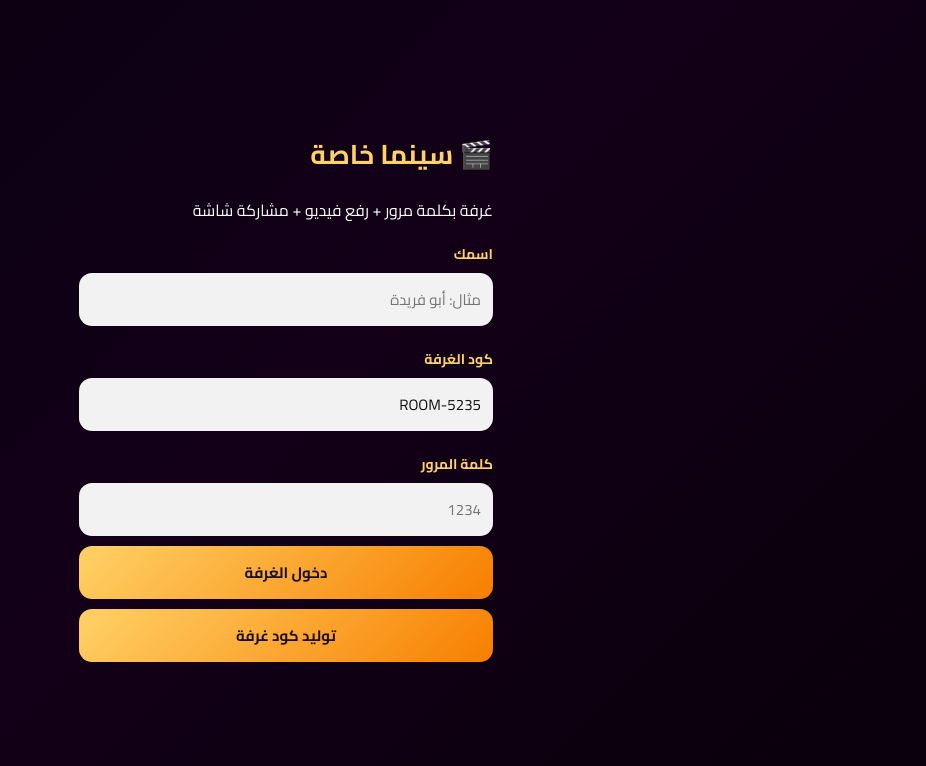
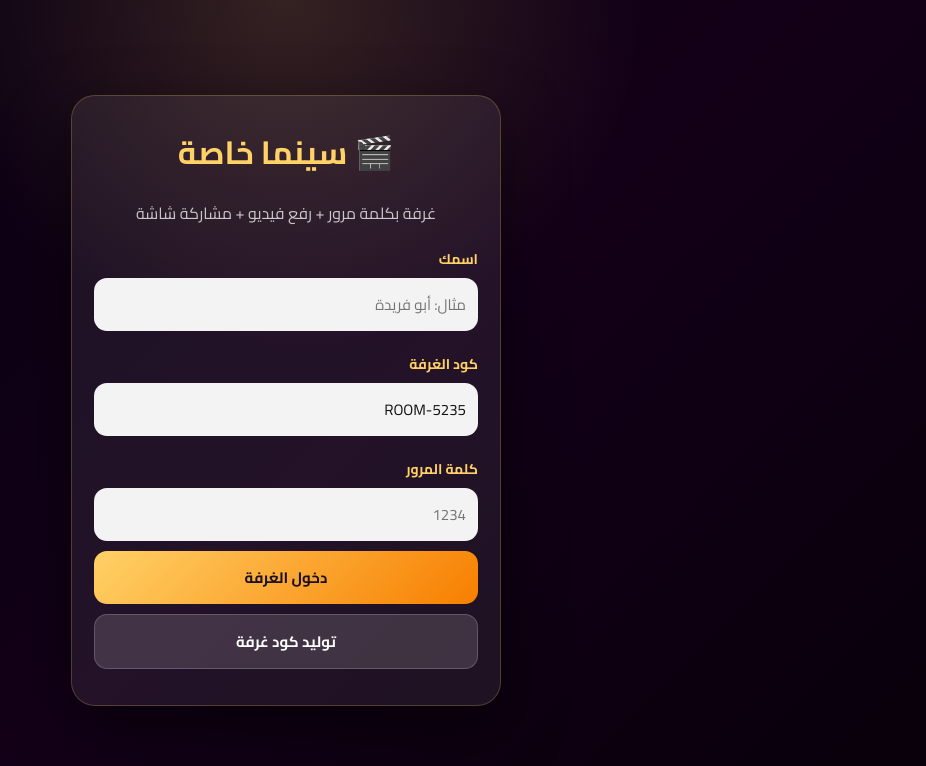
Before and after one commit to mgenidi2401-max/cinema, a website: page public/index.html in a window 1280 px wide. Shown: the top 766 px of the page, without its empty margins (354-1280 px from the left). Drawn offline with nearby package versions, Linux system fonts and the light colour scheme; no server answers.

Commit message:
Update style.css

```diff
--- a/public/style.css
+++ b/public/style.css
@@ -1,199 +1,211 @@
 @import url('https://fonts.googleapis.com/css2?family=Cairo:wght@300;400;600;700;900&display=swap');
 
-*{
-  box-sizing:border-box;
+* { box-sizing: border-box; }
+
+body {
+  margin: 0;
+  min-height: 100vh;
+  font-family: 'Cairo', Tahoma, Arial, sans-serif;
+  color: #fff;
+  background:
+    radial-gradient(circle at top, rgba(255, 209, 102, .18), transparent 35%),
+    linear-gradient(135deg, #130018, #060308 70%);
 }
 
-body{
-  margin:0;
-  min-height:100vh;
-  font-family:'Cairo',Tahoma,Arial,sans-serif;
-  background:
-  radial-gradient(circle at top,rgba(255,209,102,.18),transparent 35%),
-  linear-gradient(135deg,#130018,#060308 70%);
-  color:#fff;
+header {
+  padding: 18px;
+  text-align: center;
+  background: rgba(0,0,0,.35);
+  border-bottom: 1px solid rgba(255,255,255,.12);
 }
 
-header{
-  padding:18px;
-  text-align:center;
-  background:rgba(0,0,0,.35);
-  border-bottom:1px solid rgba(255,255,255,.12);
+header h1 {
+  margin: 0 0 8px;
+  color: #ffd166;
+  font-size: 28px;
 }
 
-h1{
-  margin:0 0 8px;
-  color:#ffd166;
-  font-size:27px;
+.sub { opacity: .82; font-size: 14px; }
+
+.layout {
+  width: min(1260px, 95%);
+  margin: 20px auto;
+  display: grid;
+  grid-template-columns: 365px 1fr;
+  gap: 18px;
 }
 
-.sub{
-  opacity:.85;
-  font-size:14px;
-  line-height:1.7;
+.card, .screen-card {
+  background: rgba(255,255,255,.08);
+  border: 1px solid rgba(255,255,255,.14);
+  border-radius: 22px;
+  padding: 16px;
+  box-shadow: 0 18px 55px rgba(0,0,0,.33);
+  margin-bottom: 16px;
 }
 
-.wrap{
-  width:min(1260px,95%);
-  margin:20px auto;
-  display:grid;
-  grid-template-columns:1fr 365px;
-  gap:18px;
+.screen {
+  min-height: 300px;
+  background: #000;
+  border: 4px solid rgba(255,209,102,.38);
+  border-radius: 18px;
+  overflow: hidden;
+  display: flex;
+  align-items: center;
+  justify-content: center;
 }
 
-.card{
-  background:rgba(255,255,255,.08);
-  border:1px solid rgba(255,255,255,.14);
-  border-radius:22px;
-  padding:16px;
-  box-shadow:0 18px 55px rgba(0,0,0,.33);
+video, iframe {
+  width: 100%;
+  aspect-ratio: 16/9;
+  display: block;
+  background: #000;
+  border: 0;
 }
 
-.screen{
-  background:#000;
-  border:4px solid rgba(255,209,102,.38);
-  border-radius:18px;
-  min-height:300px;
-  overflow:hidden;
-  display:flex;
-  align-items:center;
-  justify-content:center;
+.empty { color: #ccc; text-align: center; padding: 35px; }
+
+h3 { margin-top: 0; color: #fff; }
+
+label {
+  display: block;
+  color: #ffd166;
+  font-weight: bold;
+  margin: 10px 0 6px;
+  font-size: 14px;
 }
 
-video,iframe{
-  width:100%;
-  aspect-ratio:16/9;
-  display:block;
-  border:0;
-  background:#000;
+input, select, button {
+  width: 100%;
+  padding: 12px;
+  border: 0;
+  outline: none;
+  border-radius: 13px;
+  margin-bottom: 10px;
+  font-size: 15px;
+  font-family: 'Cairo', sans-serif;
 }
 
-.empty{
-  color:#ccc;
-  text-align:center;
-  padding:35px;
-  line-height:1.8;
+input, select { background: rgba(255,255,255,.95); color: #111; }
+
+button {
+  cursor: pointer;
+  background: linear-gradient(135deg,#ffd166,#f77f00);
+  color: #1b1022;
+  font-weight: bold;
 }
 
-label{
-  display:block;
-  color:#ffd166;
-  font-weight:bold;
-  margin:10px 0 6px;
-  font-size:14px;
+.secondary { background: rgba(255,255,255,.14); color: #fff; border: 1px solid rgba(255,255,255,.18); }
+.green { background: linear-gradient(135deg,#7bd88f,#2dce89); color: #072014; }
+.blue { background: linear-gradient(135deg,#80d0ff,#4ea8de); color: #061826; }
+.purple { background: linear-gradient(135deg,#a78bfa,#7c3aed); color: #fff; }
+.red { background: linear-gradient(135deg,#ff5f6d,#c9184a); color: #fff; }
+
+.chat {
+  height: 210px;
+  overflow: auto;
+  background: rgba(0,0,0,.25);
+  border-radius: 14px;
+  padding: 10px;
+  font-size: 14px;
+  margin-bottom: 10px;
 }
 
-input,select,button{
-  width:100%;
-  padding:12px;
-  border:0;
-  outline:none;
-  border-radius:13px;
-  margin-bottom:10px;
-  font-size:15px;
-  font-family:'Cairo',sans-serif;
+.msg { margin-bottom: 10px; line-height: 1.5; }
+.msg b { color: #ffd166; }
+
+.viewer-row { padding: 10px 0; border-bottom: 1px solid rgba(255,255,255,.09); }
+.viewer-actions { display: grid; grid-template-columns: 1fr 1fr; gap: 6px; margin-top: 8px; }
+.viewer-actions button { font-size: 13px; padding: 9px; }
+
+.badge, .control-badge {
+  display: inline-block;
+  padding: 4px 9px;
+  border-radius: 999px;
+  font-size: 12px;
+  font-weight: bold;
+  margin-right: 5px;
 }
 
-input,select{
-  background:rgba(255,255,255,.95);
-  color:#111;
+.badge { background: #ffd166; color: #1b1022; }
+.control-badge { background: #7bd88f; color: #072014; }
+
+.room-bar {
+  margin-top: 12px;
+  padding: 12px;
+  border-radius: 14px;
+  background: rgba(0,0,0,.28);
+  display: flex;
+  justify-content: space-between;
+  align-items: center;
 }
 
-button{
-  cursor:pointer;
-  background:linear-gradient(135deg,#ffd166,#f77f00);
-  color:#1b1022;
-  font-weight:bold;
+#screenShareIndicator {
+  display: none;
+  background: rgba(124,58,237,.2);
+  border: 1px solid rgba(167,139,250,.4);
+  border-radius: 12px;
+  padding: 10px 14px;
+  margin-top: 10px;
+  font-size: 13px;
+  color: #c4b5fd;
+  text-align: center;
 }
 
-.green{
-  background:linear-gradient(135deg,#7bd88f,#2dce89);
-  color:#072014;
+#screenShareIndicator.active { display: block; }
+
+.progress-wrap {
+  display: none;
+  height: 12px;
+  background: rgba(255,255,255,.15);
+  border-radius: 999px;
+  overflow: hidden;
+  margin-bottom: 10px;
 }
 
-.blue{
-  background:linear-gradient(135deg,#80d0ff,#4ea8de);
-  color:#061826;
+.progress-bar {
+  height: 100%;
+  width: 0%;
+  background: linear-gradient(90deg,#ffd166,#f77f00);
 }
 
-.purple{
-  background:linear-gradient(135deg,#a78bfa,#7c3aed);
-  color:#fff;
+.small-note { font-size: 12px; opacity: .72; line-height: 1.7; }
+
+#splashScreen {
+  position: fixed;
+  inset: 0;
+  z-index: 9999;
+  display: flex;
+  align-items: center;
+  justify-content: center;
+  background:
+    radial-gradient(circle at top, rgba(255,209,102,.16), transparent 35%),
+    linear-gradient(135deg,#080010,#130018 55%,#08000a);
 }
 
-.status{
-  margin-top:12px;
-  padding:12px;
-  border-radius:14px;
-  background:rgba(0,0,0,.28);
-  line-height:1.8;
-  font-size:14px;
+.splash-card {
+  width: min(430px, 92vw);
+  background: rgba(255,255,255,.07);
+  border: 1px solid rgba(255,209,102,.22);
+  border-radius: 24px;
+  padding: 26px 22px;
+  box-shadow: 0 22px 60px rgba(0,0,0,.55);
 }
 
-.chat{
-  height:210px;
-  overflow:auto;
-  background:rgba(0,0,0,.25);
-  border-radius:14px;
-  padding:10px;
-  font-size:14px;
-  margin-bottom:10px;
+.splash-card h1 {
+  color: #ffd166;
+  text-align: center;
+  margin: 0 0 8px;
 }
 
-#screenShareIndicator{
-  display:none;
-  background:rgba(124,58,237,.2);
-  border:1px solid rgba(167,139,250,.4);
-  border-radius:12px;
-  padding:10px 14px;
-  margin-top:10px;
-  font-size:13px;
-  color:#c4b5fd;
-  text-align:center;
+.splash-card p {
+  text-align: center;
+  opacity: .75;
+  margin-bottom: 18px;
 }
 
-#screenShareIndicator.active{
-  display:block;
+@media(max-width:850px) {
+  .layout { grid-template-columns: 1fr; }
+  .side { order: 2; }
+  .main { order: 1; }
 }
-
-#splashScreen{
-  position:fixed;
-  inset:0;
-  z-index:9999;
-  display:flex;
-  align-items:center;
-  justify-content:center;
-  background:linear-gradient(135deg,#080010 0%,#130018 50%,#08000a 100%);
-}
-
-.sp-box{
-  width:min(415px,91vw);
-}
-
-.sp-card{
-  background:rgba(255,255,255,.055);
-  border:1px solid rgba(255,209,102,.18);
-  border-radius:22px;
-  padding:22px;
-}
-
-.sp-title{
-  text-align:center;
-  font-size:25px;
-  font-weight:900;
-  color:#ffd166;
-  margin-bottom:10px;
-}
-
-.sp-sub{
-  text-align:center;
-  font-size:13px;
-  color:rgba(255,255,255,.6);
-  margin-bottom:20px;
-}
-
-@media(max-width:850px){
-  .wrap{
-    grid-template-columns:1fr;
-  }
-}
```
